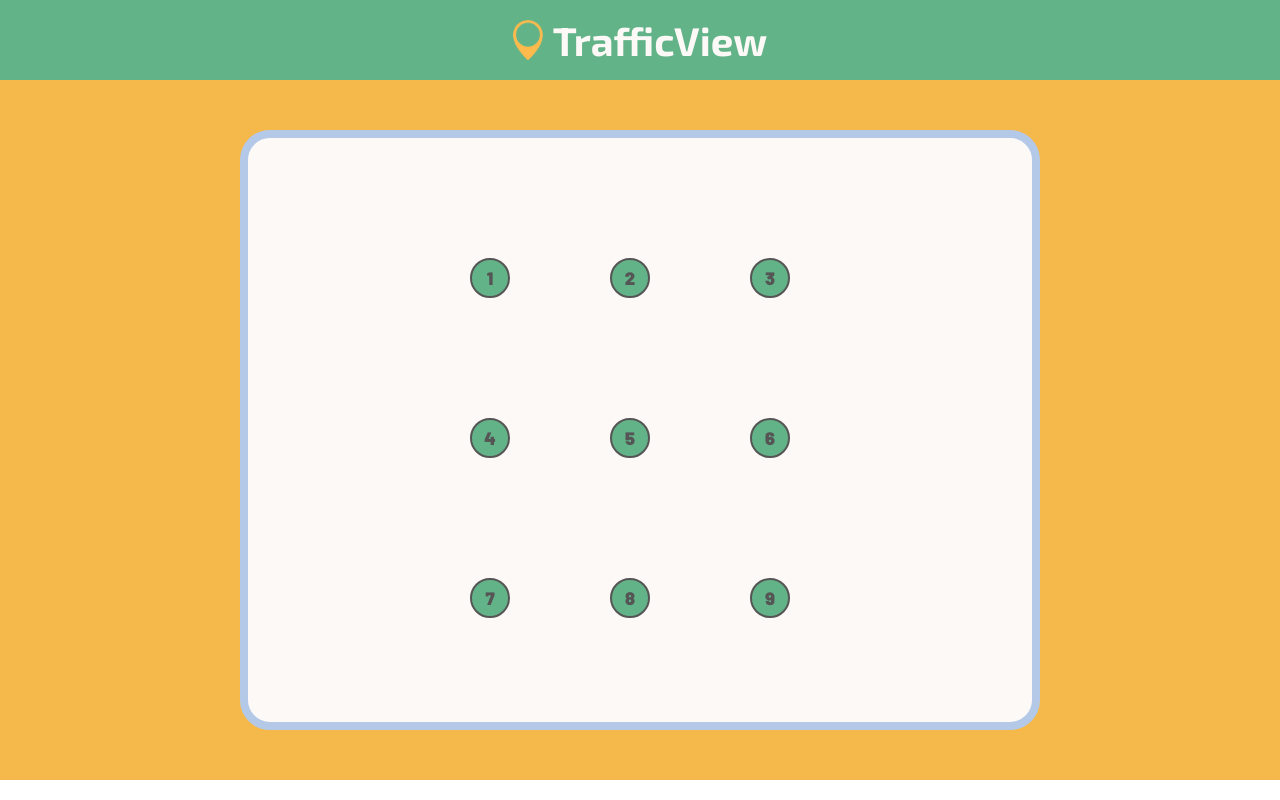
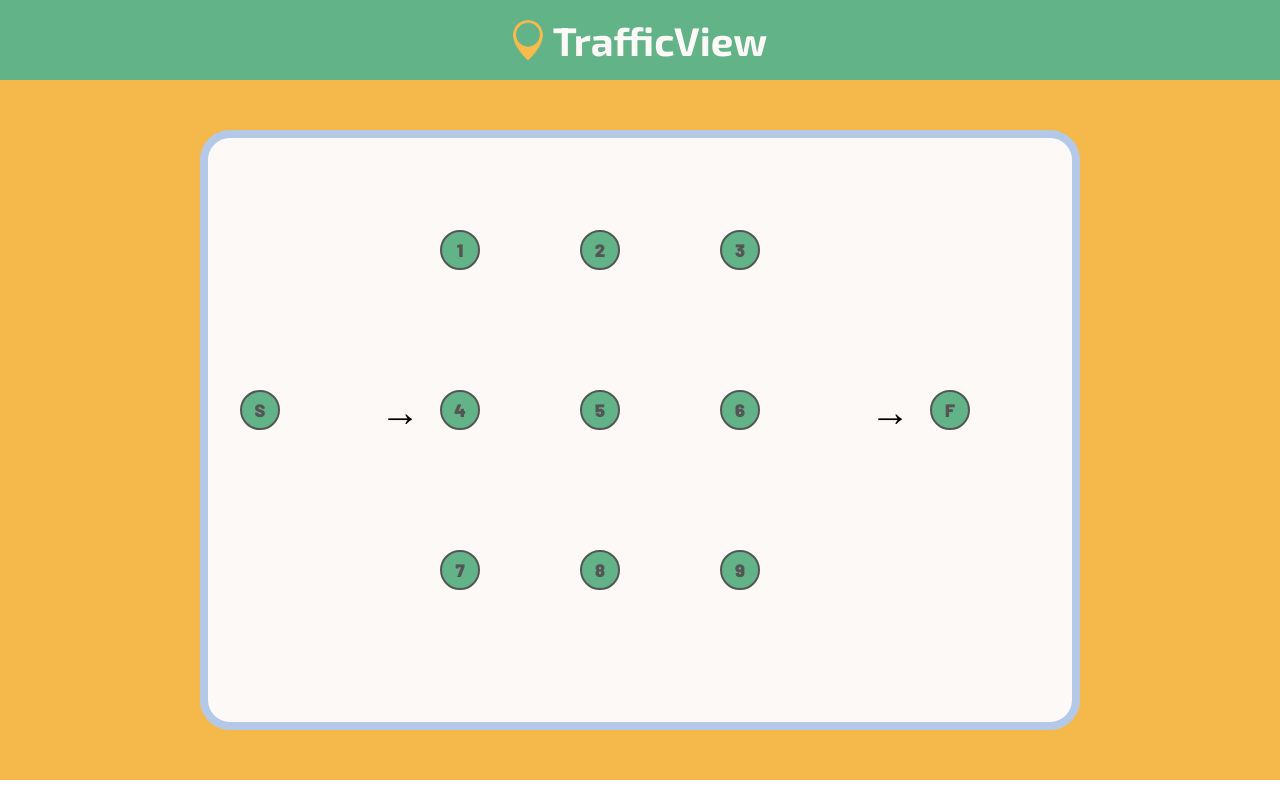
Before and after one commit to beez1nh4/traffic-view, a React (Create React App) app: page /simulator in a window 1280 px wide. Built offline with nearby package versions, Linux system fonts and the light colour scheme; a web font is replaced by a local one.

Commit message:
add start & finish

```diff
--- a/src/pages/SimulatorPage/SimulatorPage.js
+++ b/src/pages/SimulatorPage/SimulatorPage.js
@@ -17,7 +17,13 @@ export default function SimulatorPage() {
         <NavBar/>
         <SimulatorPageContainer>
             <Spots>
+            <Spot spotNumber={"S"}></Spot>
+            <Arrow>→</Arrow>
+            <Grid>
             {grid.map((number) => <Spot key={number} spotNumber={number}></Spot>)}
+            </Grid>
+            <Arrow>→</Arrow>
+            <Spot spotNumber={"F"}></Spot>
             </Spots>
         </SimulatorPageContainer>
         </>
@@ -37,16 +43,30 @@ const Spots = styled.div`
     margin-bottom: 50px;
     box-sizing: border-box;
     display: flex;
-    width: 800px;
+    width: 880px;
     height: 600px;
     flex-wrap: wrap;
+    align-items: center;
     justify-content: center;
-    align-items: center;
     background-color: ${basicWhite};
-    padding-top: 120px;
-    padding-bottom: 150px;
-    padding-right: 140px;
-    padding-left: 220px;
+    padding-left: 30px;
+    padding-top: 80px;
     border-radius: 30px;
     border: 8px solid ${basicBlue};
 `
+const Grid = styled.div`
+    /* padding-top: 120px;
+    padding-bottom: 150px;
+    padding-right: 140px;
+    padding-left: 220px; */
+    width: 430px;
+`
+const Arrow = styled.div`
+    box-sizing: border-box;
+    font-family: 'Exo 2', sans-serif;
+    font-weight: bold;
+    font-size: 40px;
+    width: 60px;
+    display: flex;
+    padding-bottom: 120px;
+`
--- a/src/providers/auth.js
+++ b/src/providers/auth.js
@@ -4,7 +4,7 @@ import formatMatrix from "../functions/formatMatrix";
 export const AuthContext = createContext({});
 
 export const AuthProvider = (props) => {
-const [matrix, setMatrix] = useState(formatMatrix(3))
+const [matrix, setMatrix] = useState(formatMatrix(9))
 const [auxVector, setAuxVector] = useState([])
   return (
     <AuthContext.Provider value={
```
